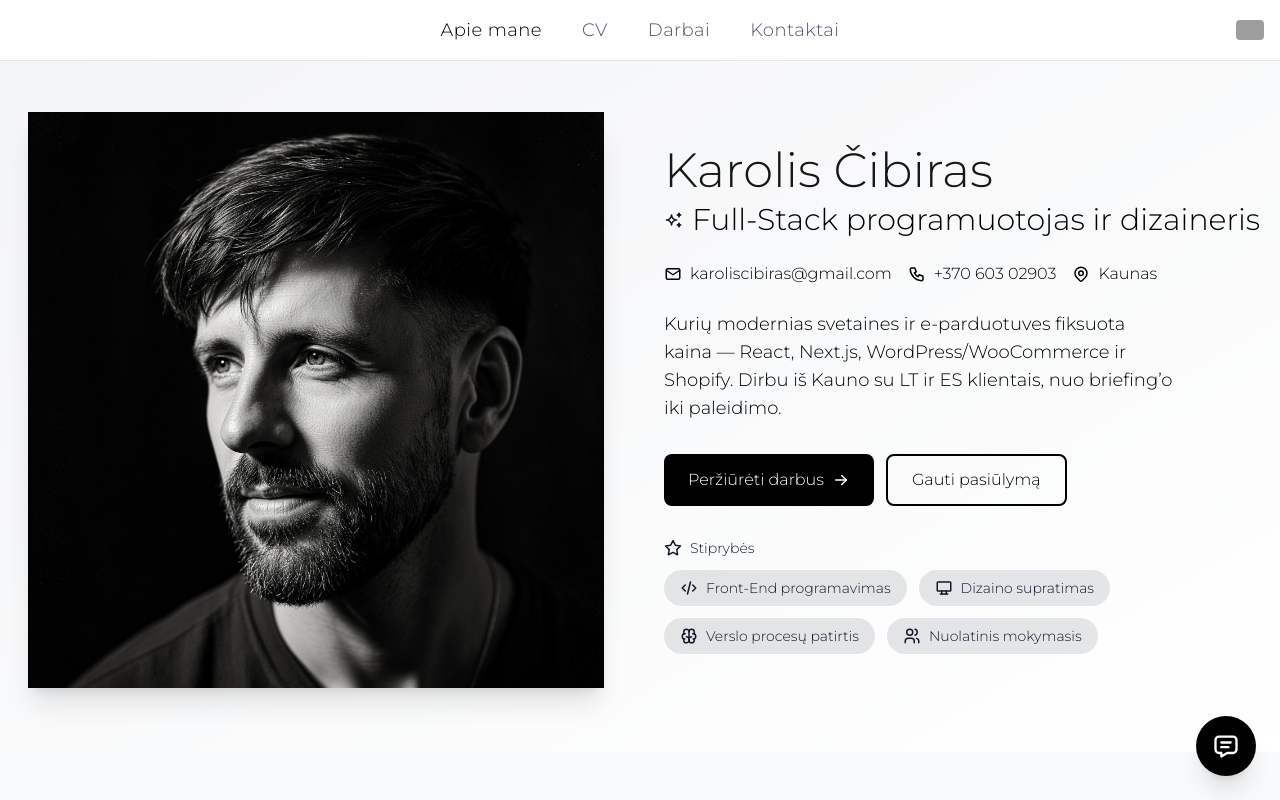
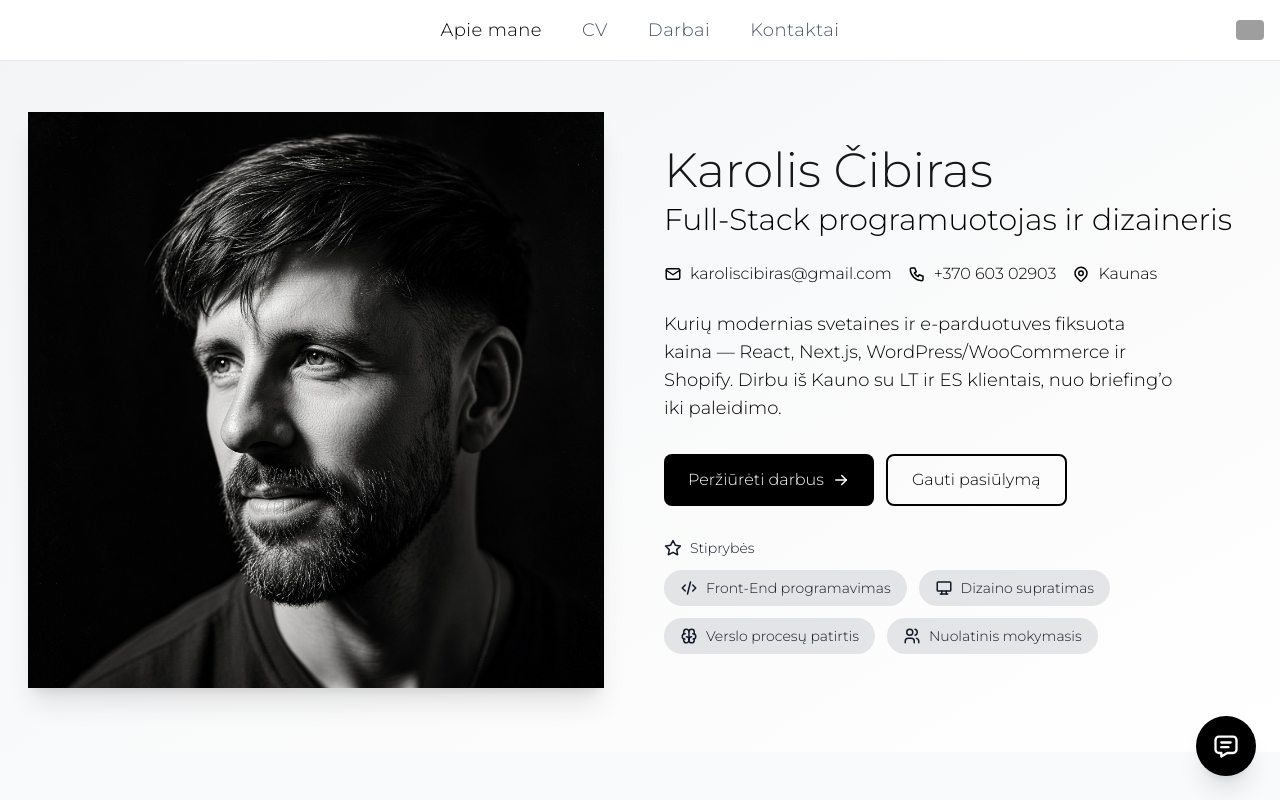
Before and after one commit to Jeshki/karolis-resume, a Next.js app: page / in a window 1280 px wide. Shown: the top 800 px of the page. Built offline with nearby package versions, Linux system fonts and the light colour scheme; grey boxes are pictures that could not be loaded.

Commit message:
Remove the sparkles icon from the Full-Stack title
Co-authored-by: Karolis Cibiras <Jeshki@users.noreply.github.com>

```diff
--- a/src/components/HeroSection.tsx
+++ b/src/components/HeroSection.tsx
@@ -10,7 +10,6 @@ import {
   IconDeviceDesktop,
   IconUsers,
   IconBrain,
-  IconSparkles,
   IconStar,
   IconArrowRight,
 } from '@tabler/icons-react';
@@ -53,8 +52,7 @@ export function HeroSection() {
             </Reveal>
 
             <Reveal delay={0.05}>
-              <p className="text-2xl md:text-3xl font-medium text-black mb-6 inline-flex items-center gap-2 justify-center md:justify-start">
-                <IconSparkles size={20} className="text-primary" />
+              <p className="text-2xl md:text-3xl font-medium text-black mb-6">
                 {t('Full-Stack programuotojas ir dizaineris', 'Full-Stack Developer & Designer')}
               </p>
             </Reveal>
```
